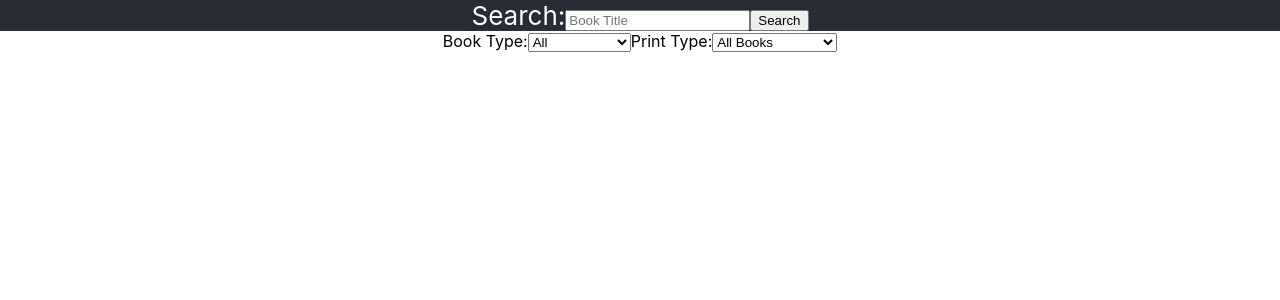
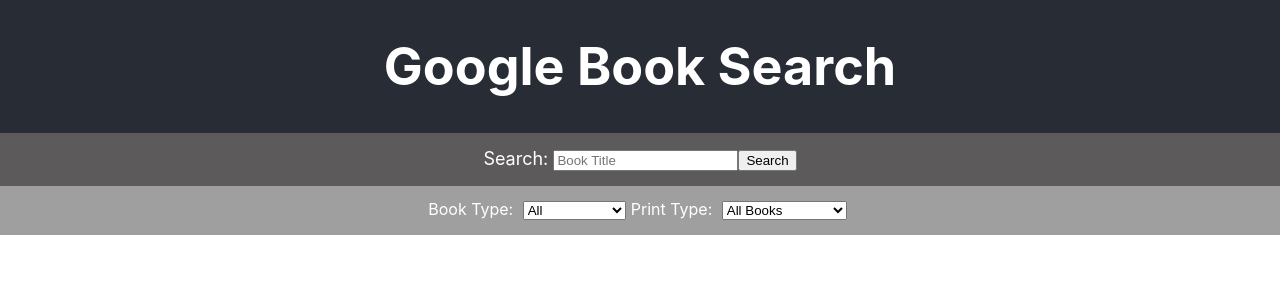
Before and after one commit to thinkful-ei-armadillo/jake-ali-booksearch, a React (Create React App) app in the folder booksearch/: page / in a window 1280 px wide. Shown: the top 300 px of the page. Built offline with nearby package versions, Linux system fonts and the light colour scheme.

Commit message:
filters work onChange, price displayed in dollars, some css done

```diff
--- a/booksearch/src/App.css
+++ b/booksearch/src/App.css
@@ -1,3 +1,12 @@
+ul{
+  list-style-type: none;
+}
+
+li{
+  border-bottom: 1px solid black;
+}
+
+
 .App {
   text-align: center;
 }
--- a/booksearch/src/App.js
+++ b/booksearch/src/App.js
@@ -1,5 +1,4 @@
 import React, { Component } from 'react';
-import logo from './logo.svg';
 import './App.css';
 import SearchBar from './searchbar';
 import SearchFilter from './searchfilter';
@@ -87,10 +86,11 @@ class App extends Component {
     return (
       <div className="App">
         <header className="App-header" >
+        <h1>Google Book Search</h1>
+          </header>
           <div className="Booksearch-bar">
           <SearchBar searchTerm={(word) => this.searchTerm(word)} updateSearchWord={(e) => this.updateSearchWord(e)} />
           </div>
-          </header>
           <div className="Booksearch-filter">
           {<SearchFilter handleFilter={(filter) => this.handleFilter(filter)}/>}
           </div>
--- a/booksearch/src/results.js
+++ b/booksearch/src/results.js
@@ -9,10 +9,11 @@ class Results extends Component {
    return this.props.results.map((book, key) => (
       <li>
         <h3>{book.volumeInfo.title}</h3>
-        <p>Author:{(book.volumeInfo.hasOwnProperty('authors')) ? book.volumeInfo.authors[0] : ''}</p>
-        <p>Price:{book.saleInfo.saleability}</p>
+        <img src={book.volumeInfo.hasOwnProperty('imageLinks') ? book.volumeInfo.imageLinks.thumbnail : 'N/A'} alt="thumbnail" />
+        <p>Author: {(book.volumeInfo.hasOwnProperty('authors')) ? book.volumeInfo.authors[0] : ''}</p>
         <p>{book.volumeInfo.description}</p>
-        <img src={book.volumeInfo.hasOwnProperty('imageLinks') ? book.volumeInfo.imageLinks.thumbnail : 'N/A'} alt="thumbnail" />
+        <p>Price: {book.saleInfo.hasOwnProperty('listPrice') ? book.saleInfo.listPrice.amount : 'Not For Sale'}</p>
+
       </li>
     ));
   };
--- /dev/null
+++ b/booksearch/src/searchbar.css
@@ -0,0 +1,8 @@
+.search{
+    font-size: 18px;
+    color: white;
+}
+.addbook-form{
+    background: rgb(92, 90, 90);
+    padding: 15px;
+}
--- a/booksearch/src/searchbar.js
+++ b/booksearch/src/searchbar.js
@@ -1,4 +1,5 @@
 import React, { Component } from "react";
+import './searchbar.css'
 
 
 class SearchBar extends Component {
@@ -12,7 +13,7 @@ handleSubmit(e) {
     return (
       <div>
         <form className="addbook-form" onSubmit={(e) => this.handleSubmit(e)}>
-          <label>Search:</label>
+          <label className='search' >Search: </label>
           <input
             type="text"
             name="bookTitle"
--- /dev/null
+++ b/booksearch/src/searchfilter.css
@@ -0,0 +1,13 @@
+.filterForm{
+    background: rgb(160, 159, 159);
+    padding: 10px;
+    color: white;
+}
+#bookType{
+    margin: 5px;
+}
+
+#printType{
+    margin: 5px;
+
+}
--- a/booksearch/src/searchfilter.js
+++ b/booksearch/src/searchfilter.js
@@ -1,13 +1,13 @@
 import React, {Component} from 'react';
-import App from './App';
+import './searchfilter.css'
 
 class SearchFilter extends Component {
 
     render() {
     return (
             <div>
-                <form>
-                    <label className='filter'>Book Type:</label>
+                <form className='filterForm'>
+                    <label className='filter'>Book Type: </label>
                     <select
                     id='bookType'
                     name='bookType' onChange={(e) => this.props.handleFilter(e.target.value)}>
@@ -18,7 +18,7 @@ class SearchFilter extends Component {
                     <option value='filter=free-ebooks'>Free E-books</option>
 
                     </select>
-                    <label className='filter'>Print Type:</label>
+                    <label className='filter'>Print Type: </label>
                     <select
                     id='printType'
                     name='printType' onChange={(e) => this.props.handleFilter(e.target.value)}>
```
Also changed, not shown: booksearch/src/results.css (added).
